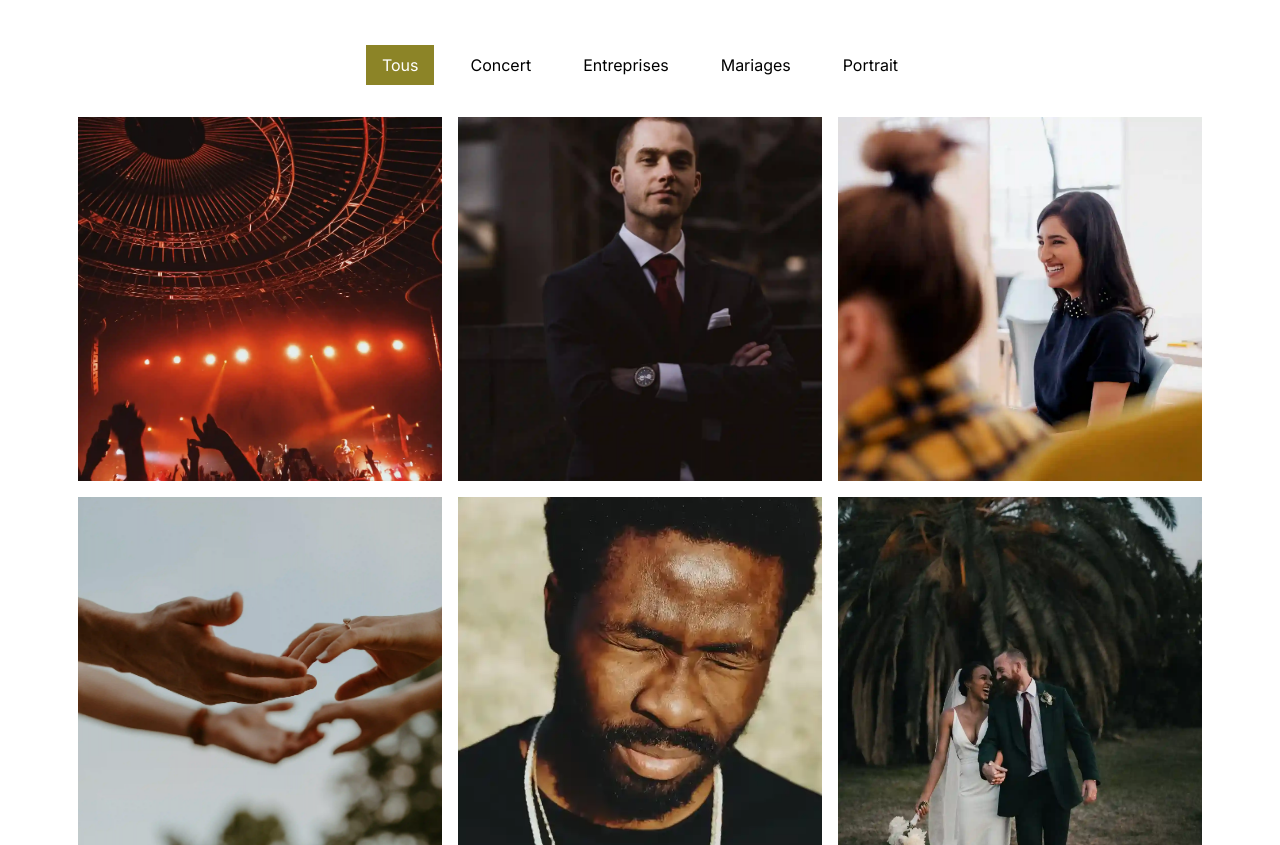
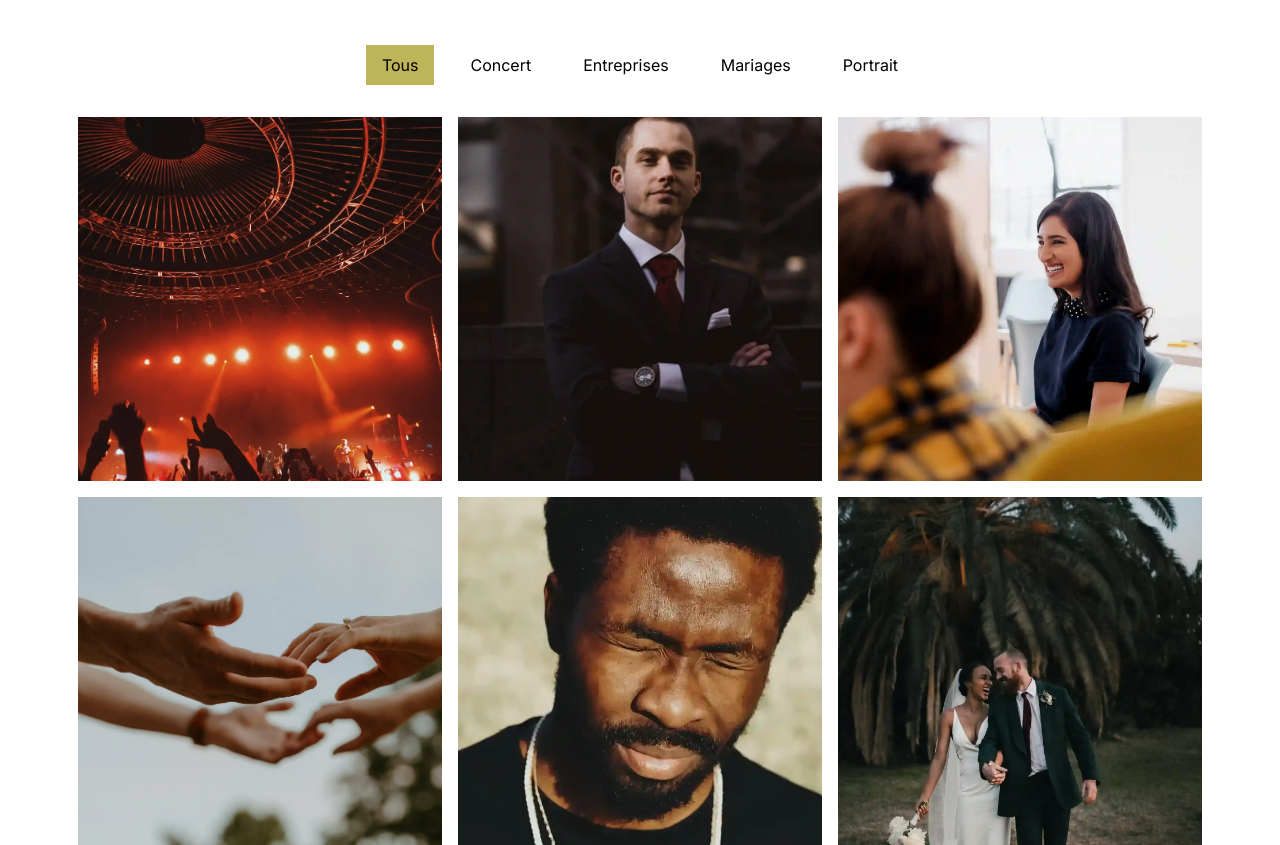
Before and after one commit to dhruvesh-patel2/ninacarducci, a plain HTML site: page index.html in a window 1280 px wide. Shown: the part 1536-2381 px from the top of the page. Drawn offline with nearby package versions, Linux system fonts and the light colour scheme.

Commit message:
Correction du contraste pour l'accessibilité

```diff
--- a/assets/style.css
+++ b/assets/style.css
@@ -101,8 +101,8 @@ body {
 	justify-content: center;
 }
 .nav-pills .nav-link.active, .nav-pills .show > .nav-link {
-    color: #FFFFFF;
-    background-color: #8C8427;
+	color: #000;
+    background-color: #beb45a;
     border-radius: 0;
 }
 .nav-pills .nav-link {
```
